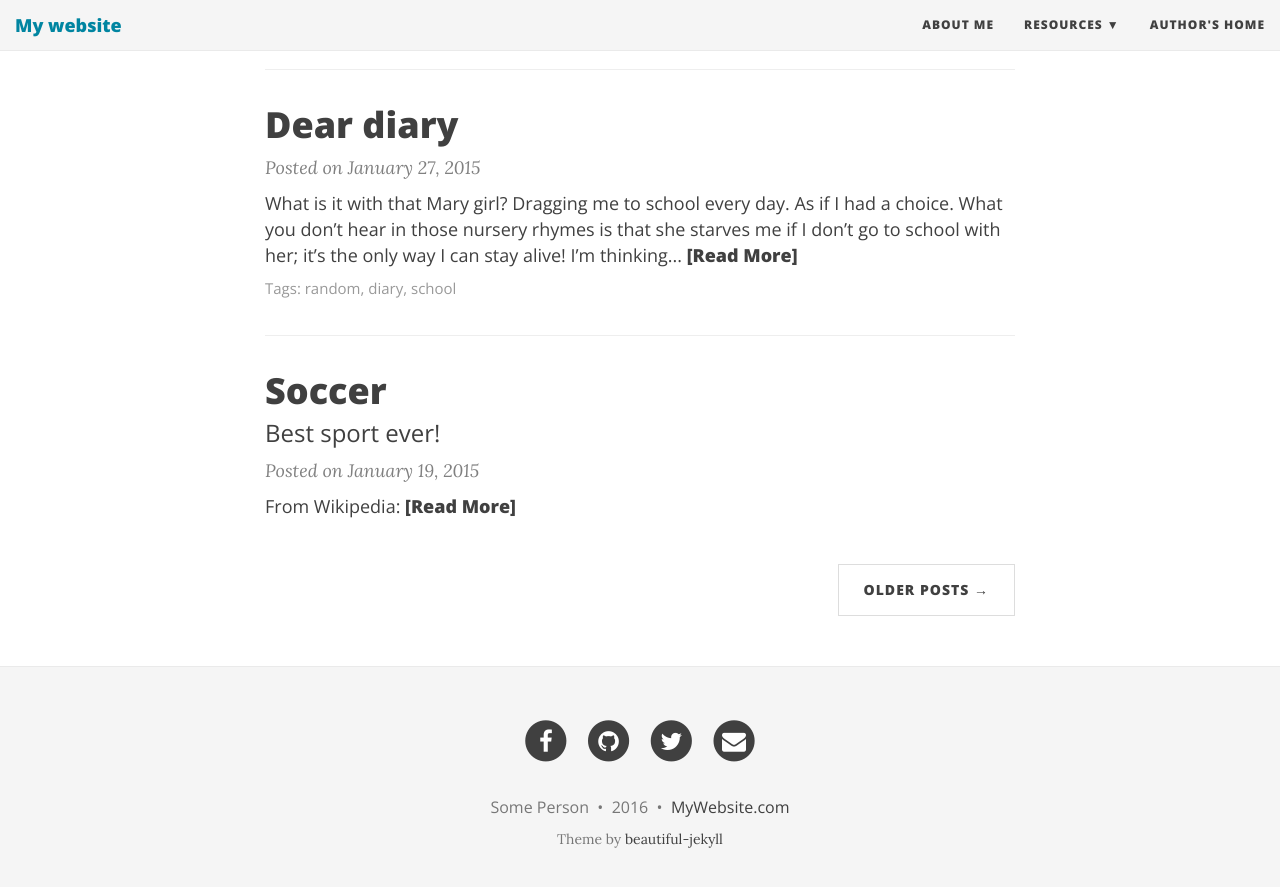
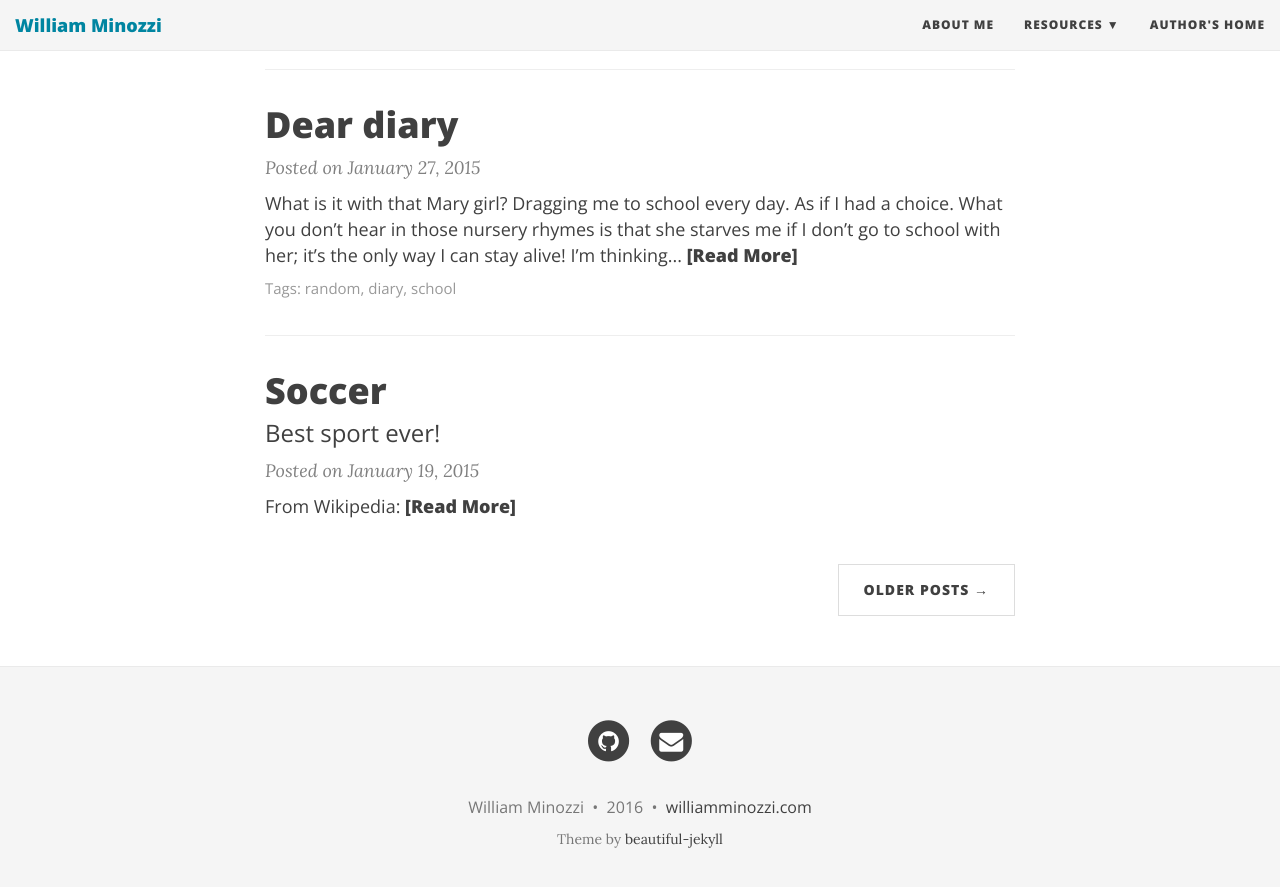
Before and after one commit to minozzi/minozzi.github.io, a Jekyll site: the page built from index.html, in a window 1280 px wide and 900 px high, scrolled down 1071 px. Shown: the top 887 px of the window. Built offline with Jekyll 4.4.1, drawn with Linux system fonts in a browser that asks for light colours; nearby versions of some CDN libraries; the list of posts is cut into pages by our own code; some of the changed lines change nothing that is shown.

Commit message:
Update _config.yml

```diff
--- a/_config.yml
+++ b/_config.yml
@@ -4,7 +4,7 @@
 # baseurl is the website's URL without the hostname
 
 # If you are building a simple GitHub user page (http://username.github.io) then use these settings:
-url: "http://username.github.io"
+url: "http://minozzi.github.io"
 baseurl: ""
 
 # If you are building a GitHub project page then use these settings:
@@ -14,7 +14,7 @@ baseurl: ""
 # Of course don't forget to change the username and projectname to YOUR username and project
 
 # Name of website
-title: My website
+title: William Minozzi
 
 # Short description of your site
 description: A virtual proof that name is awesome!
@@ -28,7 +28,7 @@ navbar-links:
     - Beautiful Jekyll: "http://deanattali.com/beautiful-jekyll/"
     - Learn markdown: "http://www.markdowntutorial.com/"
     - GitHub Pages: "https://pages.github.com/"
-  Author's home: "http://deanattali.com"
+  Author's home: "http://williamminozzi.com"
 
 # Image to show in the navigation bar - image must be a square (width = height)
 # Remove this parameter if you don't want an image in the navbar
@@ -39,27 +39,15 @@ avatar: "/img/avatar-icon.png"
 # Change all these values or delete the ones you don't want.
 # Important: you must keep the "name" parameter, everything else you can remove
 author:
-  name: Some Person
-  email: "youremail@domain.com"
-  facebook: yourname  # eg. daattali
-  github: yourname    # eg. daattali
-  twitter: yourname   # eg. daattali
-  reddit: yourname    # eg. daattali
-  google-plus: +yourname   # eg. +DeanAttali or 109424658772469020925
-  linkedin: yourname  # eg. daattali
-  xing: yourname      # eg. daattali
-  stackoverflow: yourlink  # eg. "3943160/daattali"
-  snapchat: yourname  # eg. daattali
-  instagram: yourname # eg. daattali
-  youtube: yourlink   # eg. user/daattali or channel/daattali
-  spotify: yourname   # eg. daattali
-
+  name: William Minozzi
+  email: "william.minozzi@gmail.com"
+  github: minozzi    # eg. daattali
 # Select which links to show in the footer
 footer-links-active:
   rss: false
-  facebook: true
+  facebook: false
   email: true
-  twitter: true
+  twitter: false
   google-plus: false
   github: true
   reddit: false
@@ -73,14 +61,14 @@ footer-links-active:
 
 # Select which share links to show in posts
 share-links-active:
-  twitter: true
-  facebook: true
+  twitter: false
+  facebook: false
   google: false
-  linkedin: true
+  linkedin: false
 
 # How to display the link to the website in the footer
 # Remove this if you don't want a link in the footer
-url-pretty: "MyWebsite.com"  # eg. "deanattali.com/beautiful-jekyll"
+url-pretty: "williamminozzi.com"  # eg. "deanattali.com/beautiful-jekyll"
 
 # --- Misc --- #
 # Fill in your Disqus shortname (NOT the userid) if you want to support Disqus comments
```
